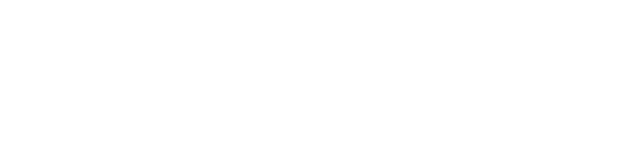
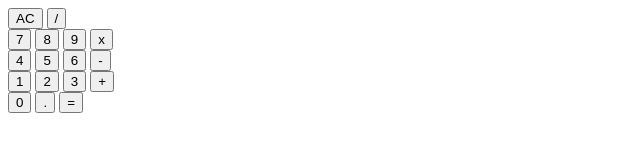
Before and after one commit to jp117/top-calculator, a plain HTML site: page index.html in a window 1280 px wide. Shown: the whole page, without its empty margins (0-640 px from the left). Drawn offline with Linux system fonts and the light colour scheme.

Commit message:
Added HTML for calculator

```diff
--- a/index.html
+++ b/index.html
@@ -7,6 +7,36 @@
     <script <source src="js/script.js" type="text/javascript" defer>></script>
   </head>
   <body>
+    <div class="calculator">
+     <div class="row">
 
+     </div>
+     <div class="row">
+       <button type="" id="clear">AC</button>
+       <button type="" id="divide">/</button>
+     </div>
+     <div class="row">
+       <button type="" id="7">7</button>
+       <button type="" id="8">8</button>
+       <button type="" id="9">9</button>
+       <button type="" id="multiply">x</button>
+     </div>
+     <div class="row">
+       <button type="" id="4">4</button>
+       <button type="" id="5">5</button>
+       <button type="" id="6">6</button>
+       <button type="" id="subtract">-</button>
+     </div>
+     <div class="row">
+       <button type="" id="1">1</button>
+       <button type="" id="2">2</button>
+       <button type="" id="3">3</button>
+       <button type="" id="add">+</button>
+    </div>
+    <div class="row">
+      <button type="" id="0">0</button>
+      <button type="" id=".">.</button>
+      <button type="" id="=">=</button>
+    </div>
   </body>
 </html>
```
